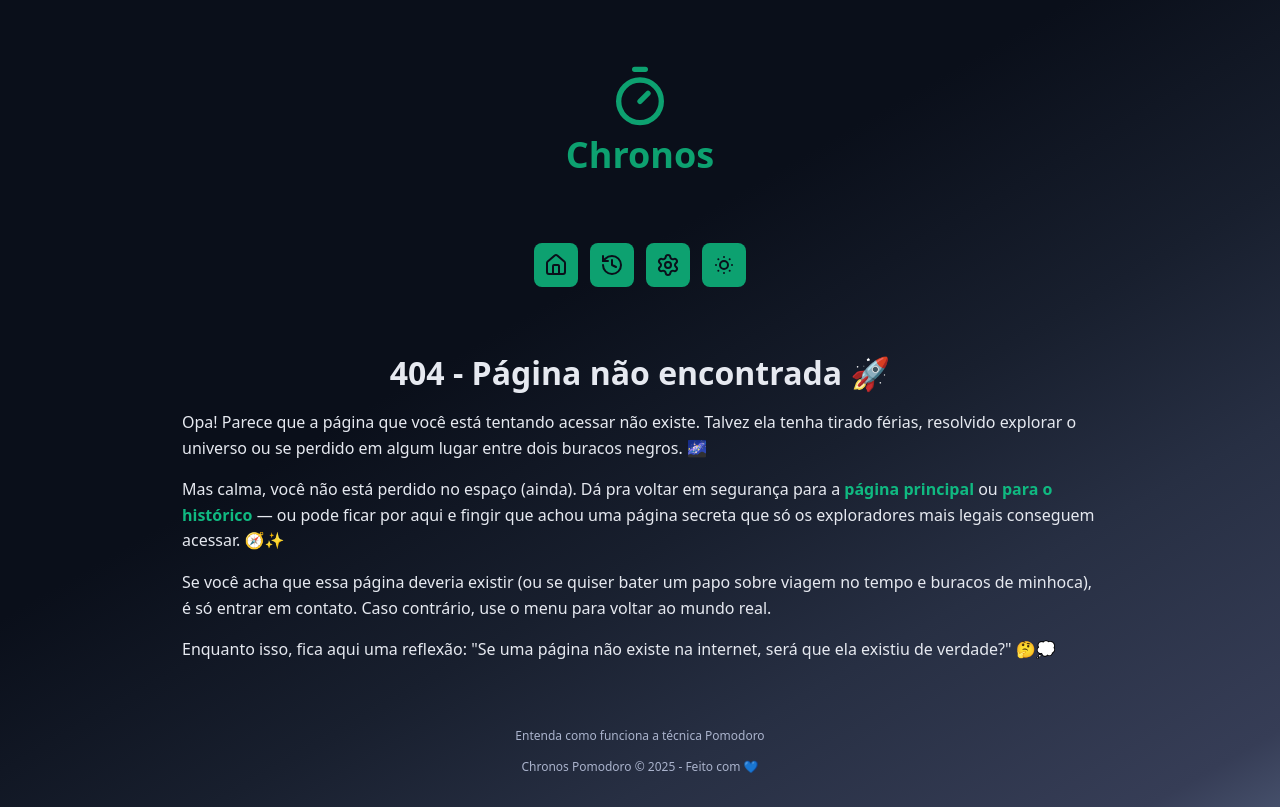
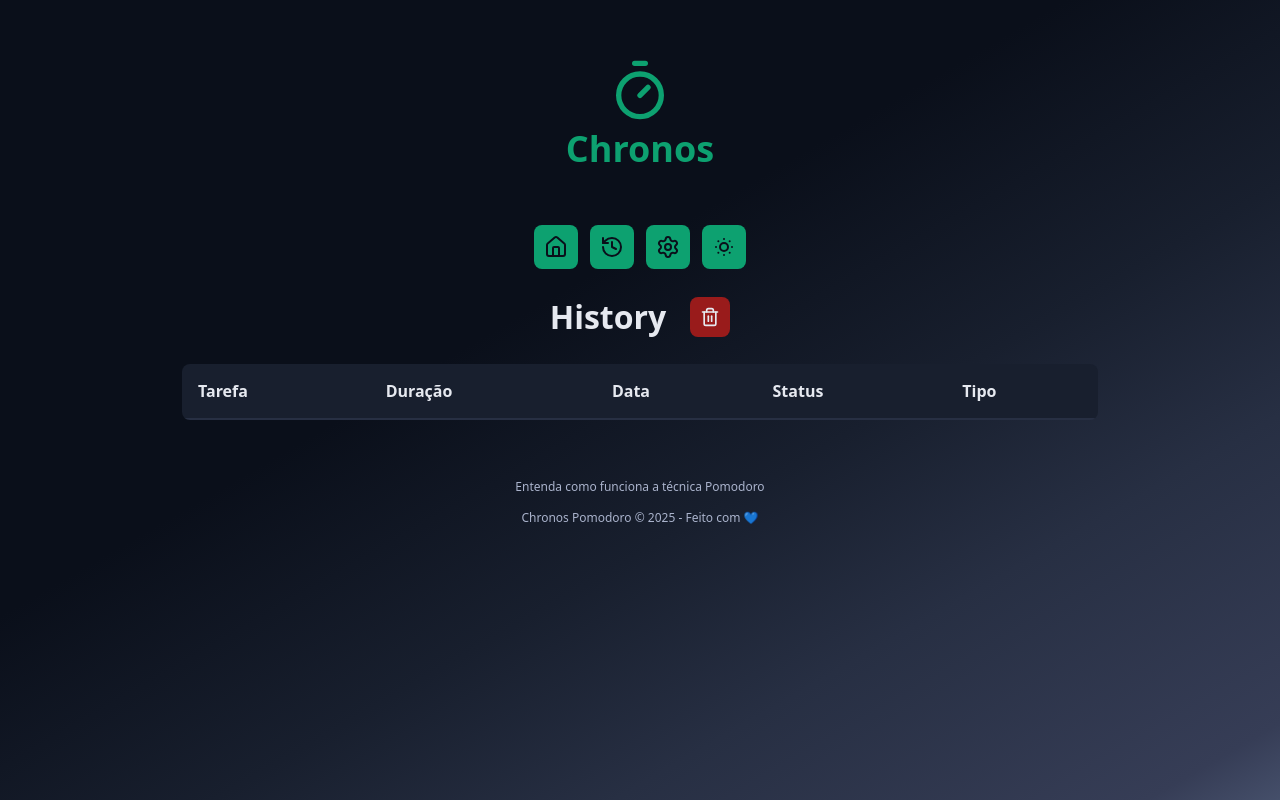
Before and after one commit to breGarcia66/React-Project-Pomodoro, a React (Vite) app: page /history in a window 1280 px wide. Built offline with nearby package versions, Linux system fonts and the light colour scheme.

Commit message:
trabalhando a página de histórico de tarefas

```diff
--- a/src/components/Container/styles.module.css
+++ b/src/components/Container/styles.module.css
@@ -8,5 +8,6 @@
 }
 
 .content {
-  margin: 3.2rem;
+  margin: 2.6rem 3.2rem;
+
 }
--- a/src/components/DefaultButton/styles.module.css
+++ b/src/components/DefaultButton/styles.module.css
@@ -17,7 +17,7 @@
 }
 
 .button:hover {
-  filter: brightness(80%);
+  filter: brightness(90%);
 }
 
 .green {
--- a/src/components/Footer/styles.module.css
+++ b/src/components/Footer/styles.module.css
@@ -5,6 +5,7 @@
   justify-content: center;
   gap: 1.4rem;
   font-size: 1.2rem;
+  padding-top: 3.2rem;
 }
 
 .footer a {
--- a/src/components/Logo/styles.module.css
+++ b/src/components/Logo/styles.module.css
@@ -3,6 +3,7 @@
   align-items: center;
   justify-content: center;
   padding-top: 3.2rem;
+  padding-bottom: 1.2rem;
   gap: 2.4rem;
   font-size: 2.4rem;
   color: var(--gray-700);
@@ -22,7 +23,7 @@
 }
 
 .logoLink:hover {
-  filter: brightness(80%);
+  filter: brightness(90%);
 }
 
 .logoLink svg {
--- a/src/components/Menu/styles.module.css
+++ b/src/components/Menu/styles.module.css
@@ -5,6 +5,7 @@
   gap: 1.2rem;
   font-size: 2.4rem;
   color: var(--gray-700);
+  padding-top: 1.4rem;
 }
 
 .menuLink {
--- a/src/contexts/TaskContext/initialTaskState.ts
+++ b/src/contexts/TaskContext/initialTaskState.ts
@@ -8,8 +8,8 @@ export const initialTaskState: TaskStateModel = {
   activeTask: null,
   currentCycle: 0,
   config: {
-    workTime: 0.1,
-    shortBreakTime: 0.1,
-    longBreakTime: 0.1,
+    workTime: 25,
+    shortBreakTime: 5,
+    longBreakTime: 15,
   },
 };
--- /dev/null
+++ b/src/pages/History/index.tsx
@@ -0,0 +1,60 @@
+import { useTaskContext } from '../../contexts/TaskContext/useTaskContext';
+import { MainTemplate } from '../../templates/MainTemplate';
+import { Container } from '../../components/Container';
+import { Heading } from '../../components/Heading';
+import { DefaultButton } from '../../components/DefaultButton';
+import { Trash2Icon } from 'lucide-react';
+
+import styles from './styles.module.css';
+
+export function History() {
+  const { state } = useTaskContext();
+
+  return (
+    <MainTemplate>
+      <Container>
+        <Heading>
+          <span>History</span>
+          <span className={styles.buttonContainer}>
+            <DefaultButton
+              icon={<Trash2Icon />}
+              color='red'
+              title='Apagar histórico'
+              aria-label='Apagar histórico'
+            />
+          </span>
+        </Heading>
+      </Container>
+
+      <Container>
+        <div className={styles.responsiveTable}>
+          <table>
+            <thead>
+              <tr>
+                <th>Tarefa</th>
+                <th>Duração</th>
+                <th>Data</th>
+                <th>Status</th>
+                <th>Tipo</th>
+              </tr>
+            </thead>
+
+            <tbody>
+              {state.tasks.map(task => {
+                return (
+                  <tr key={task.id}>
+                    <td>{task.name}</td>
+                    <td>{task.duration} min</td>
+                    <td>{new Date(task.startDate).toISOString()}</td>
+                    <td>{}</td>
+                    <td>{task.type}</td>
+                  </tr>
+                );
+              })}
+            </tbody>
+          </table>
+        </div>
+      </Container>
+    </MainTemplate>
+  );
+}
--- /dev/null
+++ b/src/pages/History/styles.module.css
@@ -0,0 +1,43 @@
+.buttonContainer button {
+  min-width: auto;
+  margin: 0;
+  padding: 1rem;
+}
+
+.buttonContainer button svg {
+  width: 2rem;
+  height: 2rem;
+}
+
+.responsiveTable {
+  overflow-x: auto;
+  border-radius: 0.8rem;
+}
+
+.responsiveTable table {
+  width: 100%;
+  min-width: 64rem;
+  font-size: 1.6rem;
+  border-collapse: collapse;
+}
+
+.responsiveTable th {
+  background-color: var(--gray-800);
+}
+
+.responsiveTable td {
+  background-color: var(--gray-900);
+}
+
+.responsiveTable th,
+.responsiveTable td {
+  border-bottom: 0.2rem solid var(--gray-700);
+  text-align: left;
+  padding: 1.6rem;
+  transition: all 0.2s ease-in-out;
+}
+
+.responsiveTable thead tr:hover > th,
+.responsiveTable tbody tr:hover > td {
+  filter: brightness(95%);
+}
--- a/src/pages/NotFound/index.tsx
+++ b/src/pages/NotFound/index.tsx
@@ -7,39 +7,35 @@ import { RouterLink } from '../../components/RouterLink';
 // templates
 import { MainTemplate } from '../../templates/MainTemplate';
 
-import style from './styles.module.css';
 export function NotFound() {
   return (
-    <div className={style['not-found-content']}>
     <MainTemplate>
       <Container>
         <GenericHtml>
           <Heading>404 - Página não encontrada 🚀</Heading>
           <p>
-              Opa! Parece que a página que você está tentando acessar não
-              existe. Talvez ela tenha tirado férias, resolvido explorar o
-              universo ou se perdido em algum lugar entre dois buracos negros.
-              🌌
+            Opa! Parece que a página que você está tentando acessar não existe.
+            Talvez ela tenha tirado férias, resolvido explorar o universo ou se
+            perdido em algum lugar entre dois buracos negros. 🌌
           </p>
           <p>
-              Mas calma, você não está perdido no espaço (ainda). Dá pra voltar
-              em segurança para a <RouterLink href='/'>página principal</RouterLink> ou{' '}
-              <RouterLink href='/history/'>para o histórico</RouterLink> — ou pode ficar por aqui e
-              fingir que achou uma página secreta que só os exploradores mais
-              legais conseguem acessar. 🧭✨
+            Mas calma, você não está perdido no espaço (ainda). Dá pra voltar em
+            segurança para a <RouterLink href='/'>página principal</RouterLink>{' '}
+            ou <RouterLink href='/history/'>para o histórico</RouterLink> — ou
+            pode ficar por aqui e fingir que achou uma página secreta que só os
+            exploradores mais legais conseguem acessar. 🧭✨
           </p>
           <p>
-              Se você acha que essa página deveria existir (ou se quiser bater
-              um papo sobre viagem no tempo e buracos de minhoca), é só entrar
-              em contato. Caso contrário, use o menu para voltar ao mundo real.
+            Se você acha que essa página deveria existir (ou se quiser bater um
+            papo sobre viagem no tempo e buracos de minhoca), é só entrar em
+            contato. Caso contrário, use o menu para voltar ao mundo real.
           </p>
           <p>
-              Enquanto isso, fica aqui uma reflexão: "Se uma página não existe
-              na internet, será que ela existiu de verdade?" 🤔💭
+            Enquanto isso, fica aqui uma reflexão: "Se uma página não existe na
+            internet, será que ela existiu de verdade?" 🤔💭
           </p>
         </GenericHtml>
       </Container>
     </MainTemplate>
-    </div>
   );
 }
--- a/src/pages/NotFound/styles.module.css
+++ /dev/null
@@ -1,7 +0,0 @@
-.not-found-content {
-  min-height: 100vh;
-  display: flex;
-  flex-direction: column;
-  justify-content: center;
-  align-items: center;
-}
--- a/src/routers/MainRouter/indes.tsx
+++ b/src/routers/MainRouter/indes.tsx
@@ -1,7 +1,11 @@
-import { BrowserRouter, Route, Routes } from 'react-router';
+// Pages
 import { Home } from '../../pages/Home';
 import { AboutPomodoro } from '../../pages/AboutPomodoro';
+import { History } from '../../pages/History';
 import { NotFound } from '../../pages/NotFound';
+
+// Importaçoes
+import { BrowserRouter, Route, Routes } from 'react-router';
 import { useLocation } from 'react-router';
 import { useEffect } from 'react';
 
@@ -22,6 +26,7 @@ export function MainRouter() {
       <Routes>
         <Route path='/' element={<Home />} />
         <Route path='/about-pomodoro' element={<AboutPomodoro />} />
+        <Route path='/history/' element={<History />} />
         <Route path='*' element={<NotFound />} />
       </Routes>
     </BrowserRouter>
--- a/src/styles/global.css
+++ b/src/styles/global.css
@@ -6,11 +6,33 @@
   margin: 0;
   padding: 0;
   box-sizing: border-box;
+  scrollbar-width: thin;
+  scrollbar-color: var(--gray-500) var(--gray-800);
+}
+
+
+::-webkit-scrollbar {
+  width: 8px;
+  height: 8px;
+}
+
+::-webkit-scrollbar-track {
+  background: var(--gray-800);
+}
+
+::-webkit-scrollbar-thumb {
+  background-color: var(--gray-500);
+  border-radius: 999px;
+  border: 2px solid var(--gray-800); /* cria efeito "flutuante" */
+}
+
+::-webkit-scrollbar-thumb:hover {
+  background-color: var(--primary);
 }
 
 html {
   font-size: 62.5%;
-  height: auto;
+  min-height: 100vh;
 }
 
 body {
@@ -25,6 +47,7 @@ body {
     var(--gray-600) 95%,
     var(--gray-500) 100%
   );
+  background-repeat: no-repeat;
   color: var(--text-default);
 }
 
```
Lines whose indentation alone changed are shown as unchanged.
